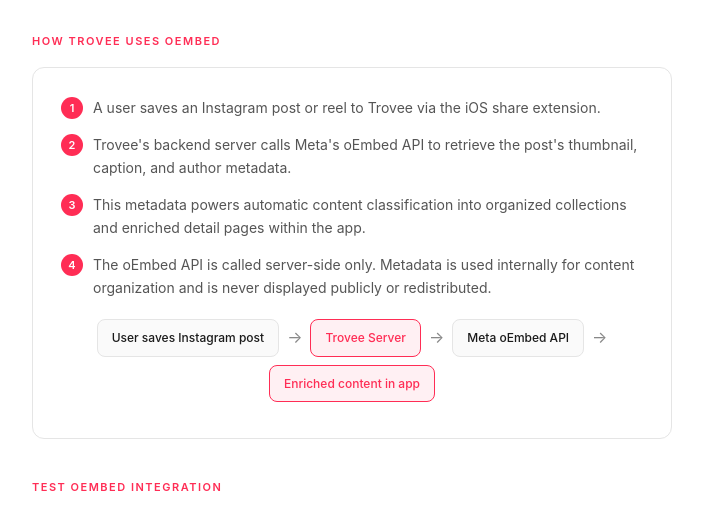
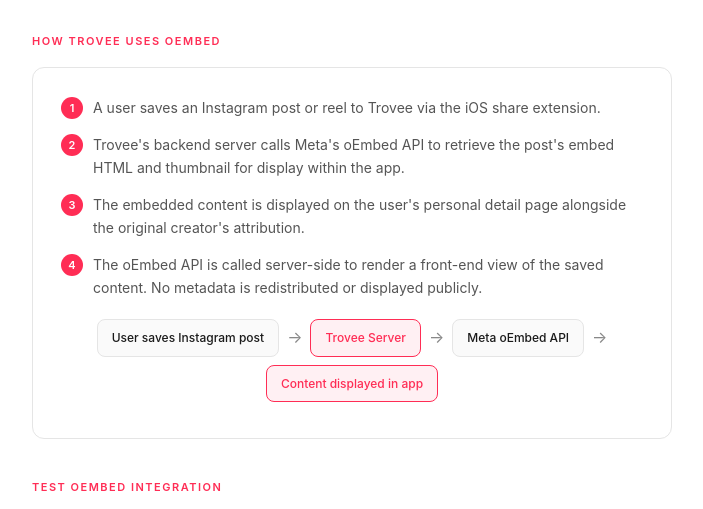
Before and after one commit to intrepidbetty/oembed-demo, a plain HTML site: page index.html in a window 1280 px wide. Shown: the part 214-723 px from the top of the page, without its empty margins (288-991 px from the left). Drawn offline with Linux system fonts and the light colour scheme; a script that the page names is missing.

Commit message:
Update demo copy to display-only use case

```diff
--- a/index.html
+++ b/index.html
@@ -375,9 +375,9 @@
       <div class="card">
         <ol class="flow-list">
           <li>A user saves an Instagram post or reel to Trovee via the iOS share extension.</li>
-          <li>Trovee's backend server calls Meta's oEmbed API to retrieve the post's thumbnail, caption, and author metadata.</li>
-          <li>This metadata powers automatic content classification into organized collections and enriched detail pages within the app.</li>
-          <li>The oEmbed API is called server-side only. Metadata is used internally for content organization and is never displayed publicly or redistributed.</li>
+          <li>Trovee's backend server calls Meta's oEmbed API to retrieve the post's embed HTML and thumbnail for display within the app.</li>
+          <li>The embedded content is displayed on the user's personal detail page alongside the original creator's attribution.</li>
+          <li>The oEmbed API is called server-side to render a front-end view of the saved content. No metadata is redistributed or displayed publicly.</li>
         </ol>
 
         <div class="flow-diagram">
@@ -387,7 +387,7 @@
           <div class="flow-arrow">&rarr;</div>
           <div class="flow-node">Meta oEmbed API</div>
           <div class="flow-arrow">&rarr;</div>
-          <div class="flow-node accent">Enriched content in app</div>
+          <div class="flow-node accent">Content displayed in app</div>
         </div>
       </div>
     </div>
```
